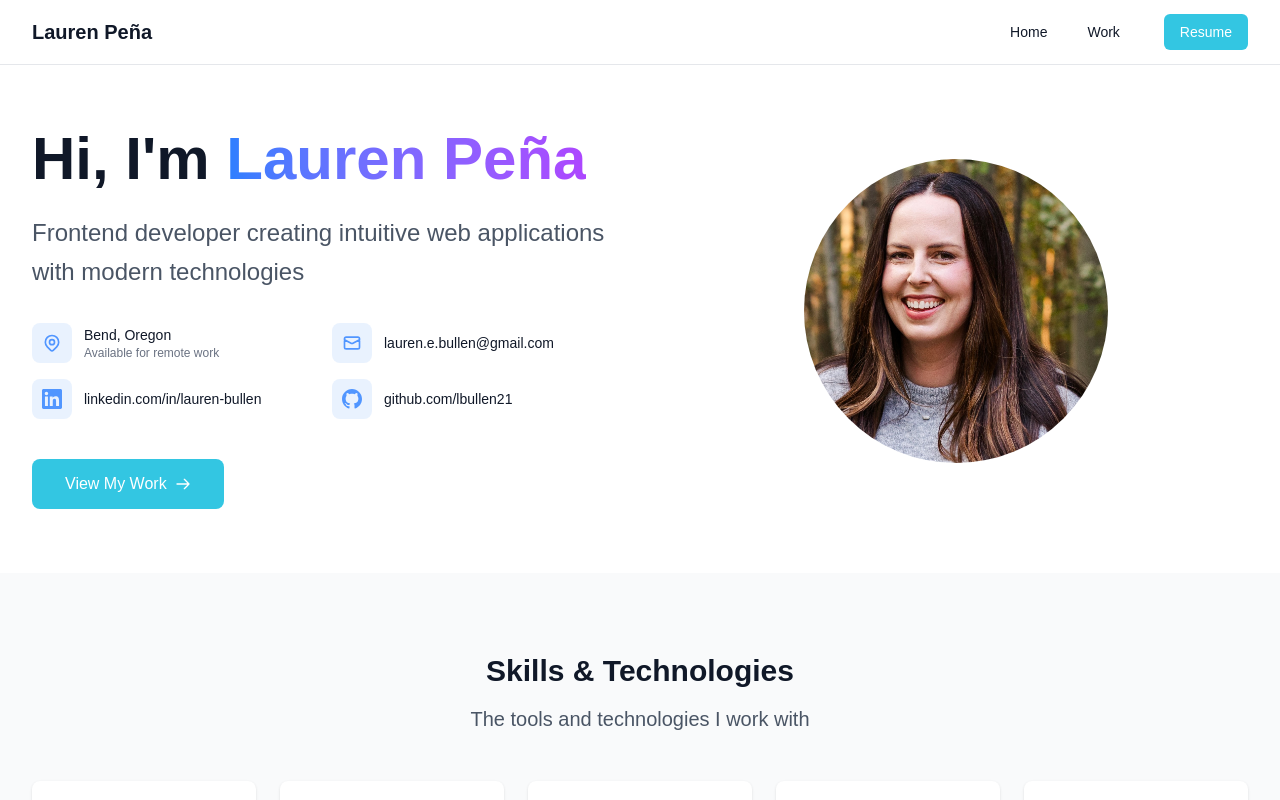
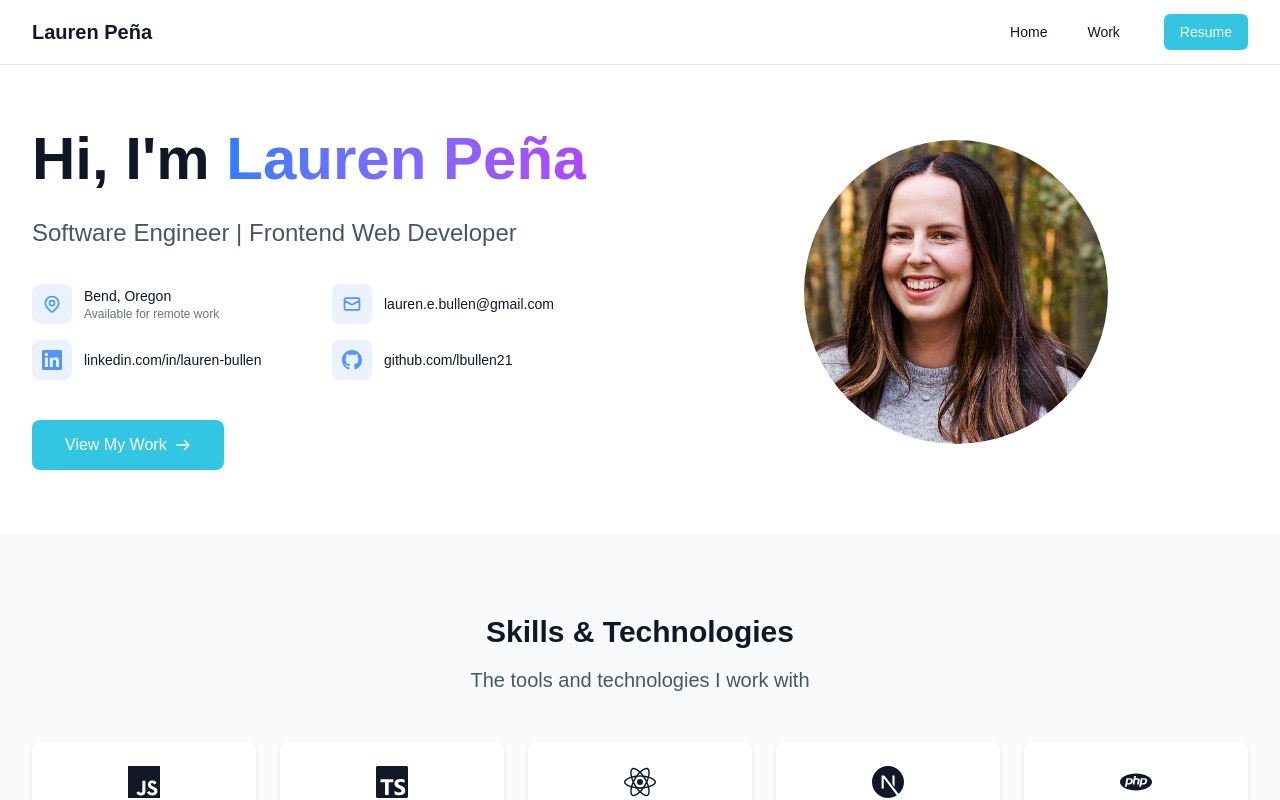
Before and after one commit to lbullen21/portfolio, a Next.js app: page / in a window 1280 px wide. Shown: the top 800 px of the page. Built offline with nearby package versions, Linux system fonts and the light colour scheme.

Commit message:
feat: updated header

```diff
--- a/src/app/page.tsx
+++ b/src/app/page.tsx
@@ -21,7 +21,7 @@ export default function Home() {
               </h1>
 
               <h2 className="text-xl md:text-2xl text-gray-600 dark:text-gray-400 mb-8 leading-relaxed">
-                Frontend developer creating intuitive web applications with modern technologies
+                Software Engineer | Frontend Web Developer
               </h2>
 
               {/* Contact Information Grid */}
```
